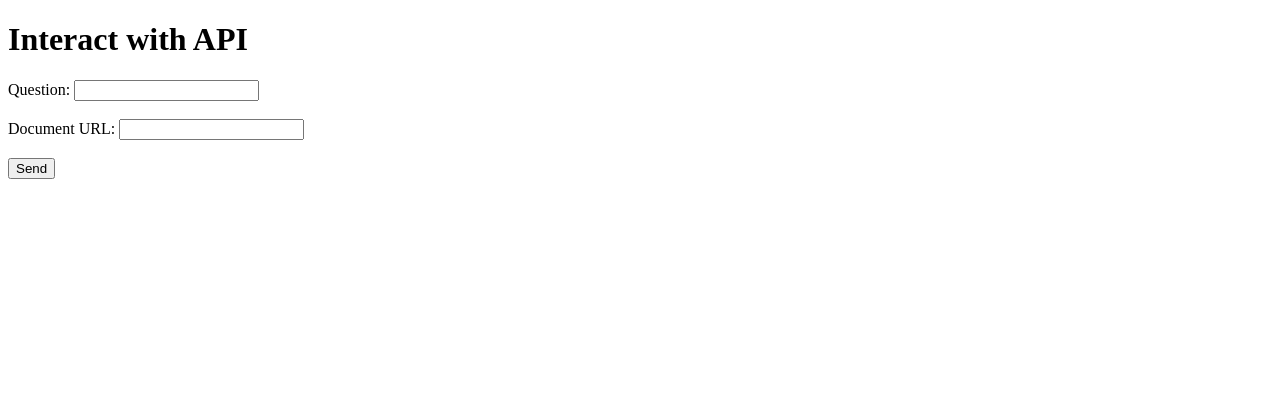
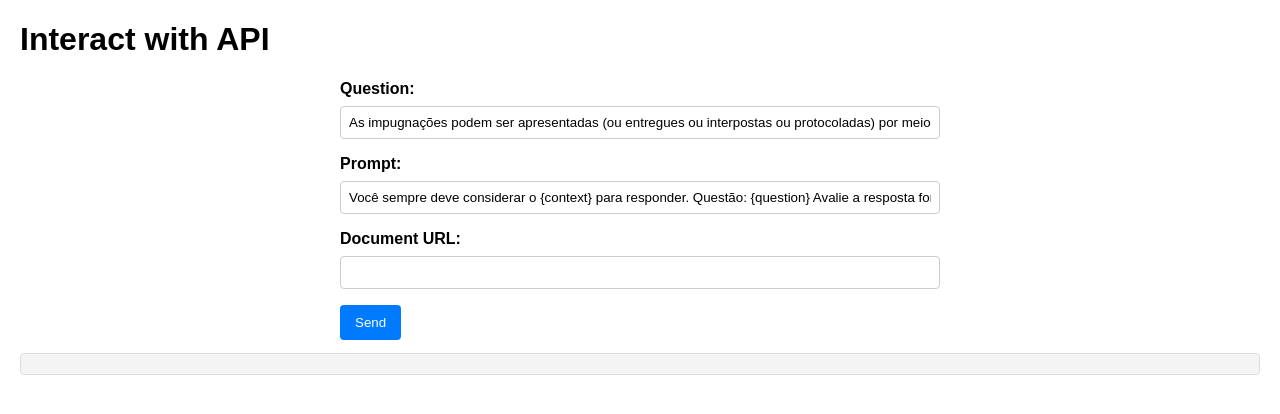
Before and after one commit to njoppi2/llm-assistant, a plain HTML site: page static/index.html in a window 1280 px wide. Drawn offline with Linux system fonts and the light colour scheme.

Commit message:
improve frontend api and add default values in inputs

```diff
--- a/static/index.html
+++ b/static/index.html
@@ -5,15 +5,70 @@
     <meta charset="UTF-8">
     <meta name="viewport" content="width=device-width, initial-scale=1.0">
     <title>API Interaction</title>
+    <style>
+        body {
+            font-family: Arial, sans-serif;
+            margin: 20px;
+        }
+
+        form {
+            max-width: 600px;
+            margin: 0 auto;
+        }
+
+        label {
+            display: block;
+            margin-bottom: 8px;
+            font-weight: bold;
+        }
+
+        input[type="text"],
+        input[type="url"] {
+            width: 100%;
+            padding: 8px;
+            margin-bottom: 16px;
+            border: 1px solid #ccc;
+            border-radius: 4px;
+            box-sizing: border-box;
+        }
+
+        button {
+            padding: 10px 15px;
+            background-color: #007bff;
+            color: white;
+            border: none;
+            border-radius: 4px;
+            cursor: pointer;
+        }
+
+        button:hover {
+            background-color: #0056b3;
+        }
+
+        pre {
+            white-space: pre-wrap;
+            word-wrap: break-word;
+            background: #f4f4f4;
+            padding: 10px;
+            border-radius: 4px;
+            border: 1px solid #ddd;
+        }
+    </style>
 </head>
 
 <body>
     <h1>Interact with API</h1>
     <form id="query-form">
         <label for="question">Question:</label>
-        <input type="text" id="question" name="question" required><br><br>
+        <input type="text" id="question" name="question"
+            value="As impugnações podem ser apresentadas (ou entregues ou interpostas ou protocoladas) por meios eletrônicos?"
+            required><br>
+        <label for="prompt">Prompt:</label>
+        <input type="text" id="prompt" name="prompt"
+            value="Você sempre deve considerar o {context} para responder. Questão: {question} Avalie a resposta fornecida em um objeto JSON com a propriedade 'saida' cujos possíveis valores são 'sim' ou 'não', e uma outra propriedade com a justificativa. Esse valor dependerá exclusivamente da resposta da pergunta."
+            required><br>
         <label for="document_url">Document URL:</label>
-        <input type="url" id="document_url" name="document_url" required><br><br>
+        <input type="url" id="document_url" name="document_url" required><br>
         <button type="submit">Send</button>
     </form>
     <pre id="response"></pre>
@@ -22,6 +77,7 @@
         document.getElementById('query-form').addEventListener('submit', async function (event) {
             event.preventDefault();
             const question = document.getElementById('question').value;
+            const prompt = document.getElementById('prompt').value;
             const document_url = document.getElementById('document_url').value;
 
             const response = await fetch('/query', {
@@ -29,7 +85,7 @@
                 headers: {
                     'Content-Type': 'application/json',
                 },
-                body: JSON.stringify({ question, document_url }),
+                body: JSON.stringify({ question, prompt, document_url }),
             });
 
             const result = await response.json();
```
